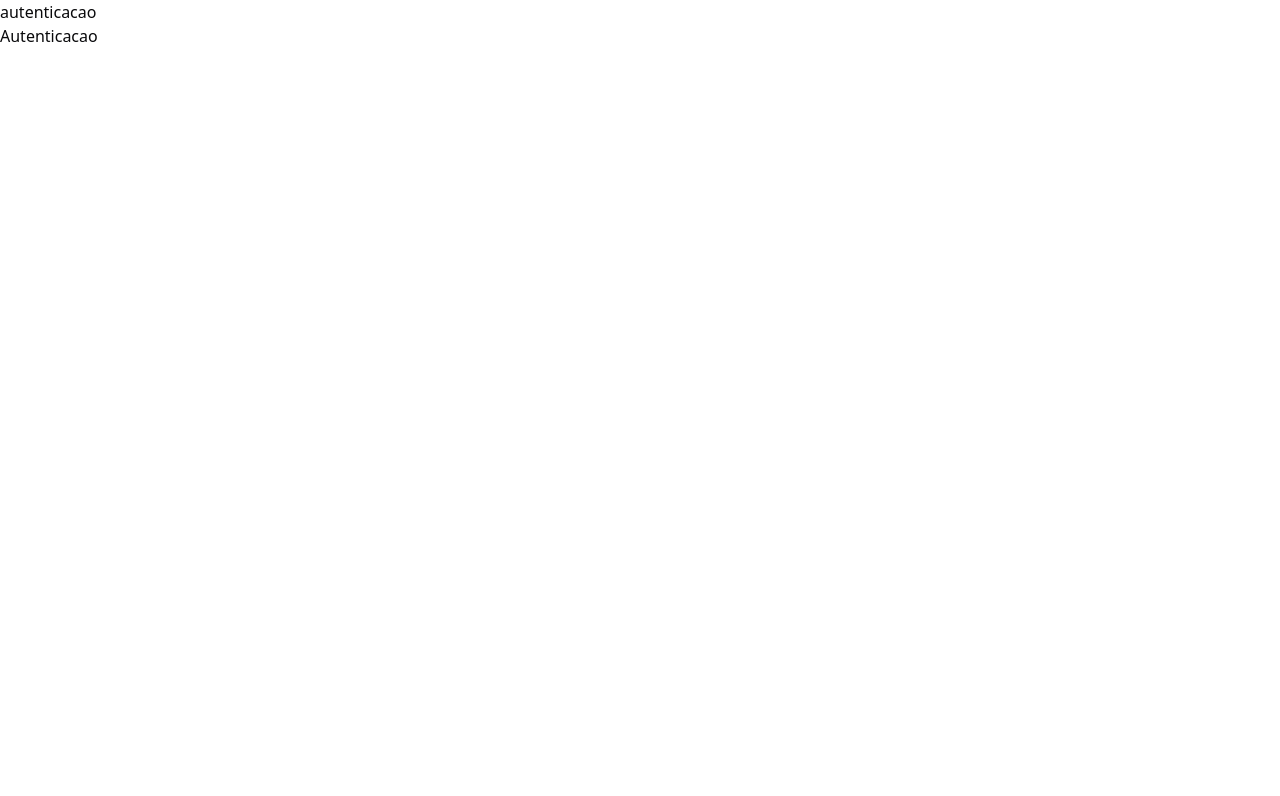
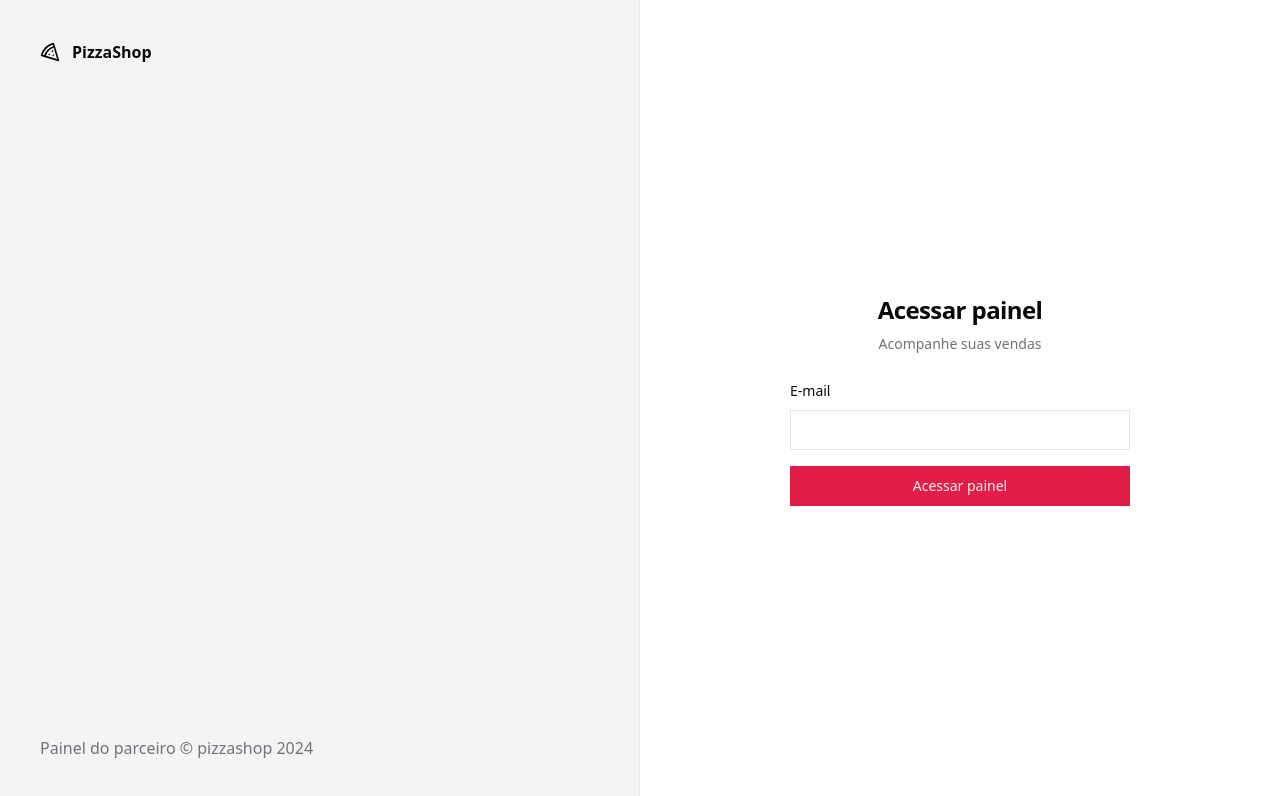
Before and after one commit to ssisaias/pizzashop, a React (Vite) app: page /signin in a window 1280 px wide. Shown: the top 796 px of the page. Built offline with nearby package versions, Linux system fonts and the light colour scheme.

Commit message:
Adds the login form
- adds new ui components
- Changes application theme

```diff
--- a/package.json
+++ b/package.json
@@ -10,6 +10,7 @@
     "preview": "vite preview"
   },
   "dependencies": {
+    "@radix-ui/react-label": "^2.0.2",
     "@radix-ui/react-slot": "^1.0.2",
     "class-variance-authority": "^0.7.0",
     "clsx": "^2.1.0",
--- /dev/null
+++ b/src/components/ui/input.tsx
@@ -0,0 +1,25 @@
+import * as React from 'react'
+
+import { cn } from '@/lib/utils'
+
+export interface InputProps
+  extends React.InputHTMLAttributes<HTMLInputElement> {}
+
+const Input = React.forwardRef<HTMLInputElement, InputProps>(
+  ({ className, type, ...props }, ref) => {
+    return (
+      <input
+        type={type}
+        className={cn(
+          'flex h-10 w-full rounded-md border border-input bg-background px-3 py-2 text-sm ring-offset-background file:border-0 file:bg-transparent file:text-sm file:font-medium placeholder:text-muted-foreground focus-visible:outline-none focus-visible:ring-2 focus-visible:ring-ring focus-visible:ring-offset-2 disabled:cursor-not-allowed disabled:opacity-50',
+          className,
+        )}
+        ref={ref}
+        {...props}
+      />
+    )
+  },
+)
+Input.displayName = 'Input'
+
+export { Input }
--- /dev/null
+++ b/src/components/ui/label.tsx
@@ -0,0 +1,24 @@
+import * as LabelPrimitive from "@radix-ui/react-label"
+import { cva, type VariantProps } from "class-variance-authority"
+import * as React from "react"
+
+import { cn } from "@/lib/utils"
+
+const labelVariants = cva(
+  'text-sm font-medium leading-none peer-disabled:cursor-not-allowed peer-disabled:opacity-70',
+)
+
+const Label = React.forwardRef<
+  React.ElementRef<typeof LabelPrimitive.Root>,
+  React.ComponentPropsWithoutRef<typeof LabelPrimitive.Root> &
+    VariantProps<typeof labelVariants>
+>(({ className, ...props }, ref) => (
+  <LabelPrimitive.Root
+    ref={ref}
+    className={cn(labelVariants(), className)}
+    {...props}
+  />
+))
+Label.displayName = LabelPrimitive.Root.displayName
+
+export { Label }
--- a/src/global.css
+++ b/src/global.css
@@ -1,70 +1,55 @@
 @tailwind base;
 @tailwind components;
 @tailwind utilities;
+
 
 @layer base {
   :root {
     --background: 0 0% 100%;
     --foreground: 240 10% 3.9%;
-
     --card: 0 0% 100%;
     --card-foreground: 240 10% 3.9%;
-
     --popover: 0 0% 100%;
     --popover-foreground: 240 10% 3.9%;
-
-    --primary: 240 5.9% 10%;
-    --primary-foreground: 0 0% 98%;
-
+    --primary: 346.8 77.2% 49.8%;
+    --primary-foreground: 355.7 100% 97.3%;
     --secondary: 240 4.8% 95.9%;
     --secondary-foreground: 240 5.9% 10%;
-
     --muted: 240 4.8% 95.9%;
     --muted-foreground: 240 3.8% 46.1%;
-
     --accent: 240 4.8% 95.9%;
     --accent-foreground: 240 5.9% 10%;
-
     --destructive: 0 84.2% 60.2%;
     --destructive-foreground: 0 0% 98%;
-
     --border: 240 5.9% 90%;
     --input: 240 5.9% 90%;
-    --ring: 240 10% 3.9%;
-
-    --radius: 0.5rem;
+    --ring: 346.8 77.2% 49.8%;
+    --radius: rem;
   }
 
   .dark {
-    --background: 240 10% 3.9%;
-    --foreground: 0 0% 98%;
-
-    --card: 240 10% 3.9%;
-    --card-foreground: 0 0% 98%;
-
-    --popover: 240 10% 3.9%;
-    --popover-foreground: 0 0% 98%;
-
-    --primary: 0 0% 98%;
-    --primary-foreground: 240 5.9% 10%;
-
+    --background: 20 14.3% 4.1%;
+    --foreground: 0 0% 95%;
+    --card: 24 9.8% 10%;
+    --card-foreground: 0 0% 95%;
+    --popover: 0 0% 9%;
+    --popover-foreground: 0 0% 95%;
+    --primary: 346.8 77.2% 49.8%;
+    --primary-foreground: 355.7 100% 97.3%;
     --secondary: 240 3.7% 15.9%;
     --secondary-foreground: 0 0% 98%;
-
-    --muted: 240 3.7% 15.9%;
+    --muted: 0 0% 15%;
     --muted-foreground: 240 5% 64.9%;
-
-    --accent: 240 3.7% 15.9%;
+    --accent: 12 6.5% 15.1%;
     --accent-foreground: 0 0% 98%;
-
     --destructive: 0 62.8% 30.6%;
-    --destructive-foreground: 0 0% 98%;
-
+    --destructive-foreground: 0 85.7% 97.3%;
     --border: 240 3.7% 15.9%;
     --input: 240 3.7% 15.9%;
-    --ring: 240 4.9% 83.9%;
+    --ring: 346.8 77.2% 49.8%;
   }
 }
+
 
 @layer base {
   * {
--- a/src/pages/_layouts/auth.tsx
+++ b/src/pages/_layouts/auth.tsx
@@ -1,11 +1,19 @@
+import { Pizza } from 'lucide-react'
 import { Outlet } from 'react-router-dom'
-
 export function AuthLayout() {
   return (
-    <div>
-      <h1>autenticacao</h1>
+    <div className="grid min-h-screen grid-cols-2">
+      <div className="flex h-full flex-col justify-between border-r border-foreground/5 bg-muted p-10 text-muted-foreground">
+        <div className="tetx-lg flex items-center gap-3 font-medium text-foreground">
+          <Pizza className="h-5 w-5"></Pizza>
+          <span className="font-semibold">PizzaShop</span>
+        </div>
+        <footer>
+          Painel do parceiro &copy; pizzashop {new Date().getFullYear()}
+        </footer>
+      </div>
 
-      <div>
+      <div className="flex flex-col items-center justify-center">
         <Outlet></Outlet>
       </div>
     </div>
--- a/src/pages/auth/signin.tsx
+++ b/src/pages/auth/signin.tsx
@@ -1,10 +1,36 @@
 import { Helmet } from 'react-helmet-async'
+
+import { Button } from '@/components/ui/button'
+import { Input } from '@/components/ui/input'
+import { Label } from '@/components/ui/label'
 
 export function SignIn() {
   return (
     <>
       <Helmet title="login" />
-      <h1>Autenticacao</h1>
+      <div className="p-8">
+        <div className="flex w-[340px] flex-col justify-center gap-6">
+          <div className="flex flex-col gap-2 text-center">
+            <h1 className="text-2xl font-semibold tracking-tight">
+              Acessar painel
+            </h1>
+            <p className="text-sm text-muted-foreground">
+              Acompanhe suas vendas
+            </p>
+          </div>
+
+          <form className="space-y-4">
+            <div className="space-y-2">
+              <Label htmlFor="email">E-mail</Label>
+              <Input id="email" type="email" />
+            </div>
+
+            <Button className="w-full" type="submit">
+              Acessar painel
+            </Button>
+          </form>
+        </div>
+      </div>
     </>
   )
 }
```
Also changed, not shown: src/components/ui/button.tsx (+18 -18 lines), 1 other file (tests, documents, lock files or other folders).
